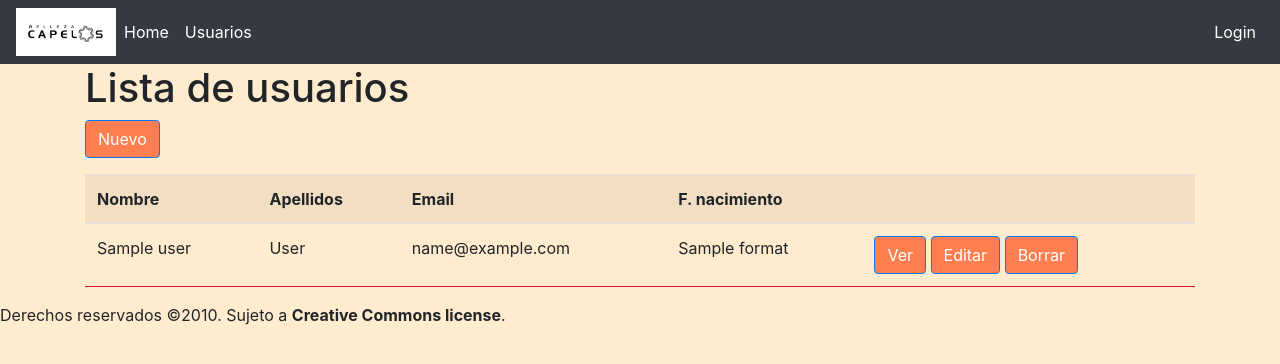
After one commit to Sergio-Lp-G/Peluqueria, a PHP site: template app/views/user/index.php in a window 1280 px wide. The commit adds this page. Shown: the top 364 px of the page. Run offline with PHP 8.4, Linux system fonts and the light colour scheme; the template is opened without the code that fills it: most values are stand-ins (such as "Sample title", 1, 10 or a date in 2020); data that the repository does not hold is empty; some libraries are stand-ins or nearby versions.

Commit message:
Base de datos de usuarios y sus vistas

```diff
--- /dev/null
+++ b/app/views/parts/head.php
@@ -0,0 +1,10 @@
+<!-- Required meta tags -->
+<meta charset="utf-8">
+<meta name="viewport" content="width=device-width, initial-scale=1, shrink-to-fit=no">
+
+<!-- Bootstrap CSS -->
+<link rel="stylesheet" href="https://maxcdn.bootstrapcdn.com/bootstrap/4.0.0/css/bootstrap.min.css" integrity="sha384-Gn5384xqQ1aoWXA+058RXPxPg6fy4IWvTNh0E263XmFcJlSAwiGgFAW/dAiS6JXm" crossorigin="anonymous">
+
+<link rel="stylesheet" type="text/css" href="../css/capelloStyle.css">
+<link rel="shortcut icon" href="../img/BELLEZAcapello-favicon.jpg">
+<title>Peluquería Capelos Belleza</title>
--- a/app/views/parts/header.php
+++ b/app/views/parts/header.php
@@ -1,11 +1,25 @@
-<div id="encabezado">
-    <div id="menu">
-        <img src="../img/BELLEZAcapello-01.jpg" alt="logo">
-        <nav></nav>
+<nav class="navbar navbar-expand-md navbar-dark bg-dark">
+    <!-- <a class="navbar-brand" href="#">App MVC</a> -->
+    <img id="logo" src="../img/BELLEZAcapello-01.jpg" alt="logo">
+    <button class="navbar-toggler" type="button" data-toggle="collapse" data-target="#navbarsExampleDefault" aria-controls="navbarsExampleDefault" aria-expanded="false" aria-label="Toggle navigation">
+        <span class="navbar-toggler-icon"></span>
+    </button>
+
+    <div class="collapse navbar-collapse" id="navbarsExampleDefault">
+        <ul class="navbar-nav mr-auto">
+            <li class="nav-item active">
+                <a class="nav-link" href="<?= PATH."home"?>">Home</a>
+            </li>
+            <li class="nav-item active">
+                <a class="nav-link" href="<?= PATH."user"?>">Usuarios</a>
+            </li>
+        </ul>
+
+        <!-- nuevo -->
+        <ul class="navbar-nav">
+            <li class="nav-item active">
+                <a class="nav-link" href="<?= PATH."/login"?>">Login</a>
+            </li>
+        </ul>
     </div>
-    <div id="info">
-
-    </div>
-    <img src="" alt="foto-carrusel">
-    <div id="cita"></div>
-</div>
+</nav>
--- /dev/null
+++ b/app/views/parts/scripts.php
@@ -0,0 +1,5 @@
+<!-- Optional JavaScript -->
+<!-- jQuery first, then Popper.js, then Bootstrap JS -->
+<script src="https://code.jquery.com/jquery-3.2.1.slim.min.js" integrity="sha384-KJ3o2DKtIkvYIK3UENzmM7KCkRr/rE9/Qpg6aAZGJwFDMVNA/GpGFF93hXpG5KkN" crossorigin="anonymous"></script>
+<script src="https://cdnjs.cloudflare.com/ajax/libs/popper.js/1.12.9/umd/popper.min.js" integrity="sha384-ApNbgh9B+Y1QKtv3Rn7W3mgPxhU9K/ScQsAP7hUibX39j7fakFPskvXusvfa0b4Q" crossorigin="anonymous"></script>
+<script src="https://maxcdn.bootstrapcdn.com/bootstrap/4.0.0/js/bootstrap.min.js" integrity="sha384-JZR6Spejh4U02d8jOt6vLEHfe/JQGiRRSQQxSfFWpi1MquVdAyjUar5+76PVCmYl" crossorigin="anonymous"></script>
--- /dev/null
+++ b/app/views/user/index.php
@@ -0,0 +1,50 @@
+<!doctype html>
+<html lang="es">
+
+<head>
+  <?php require "app/views/parts/head.php" ?>
+</head>
+
+<body>
+
+  <?php require "app/views/parts/header.php" ?>
+
+  <main role="main" class="container">
+    <div class="starter-template">
+      <h1>Lista de usuarios</h1>
+      <p><a href="<?= PATH."/user/create/".$user->id ?>" class="boton btn btn-primary">Nuevo</a></p>
+      <table class="tabla table table-striped table-hover">
+        <tr>
+          <th>Nombre</th>
+          <th>Apellidos</th>
+          <th>Email</th>
+          <th>F. nacimiento</th>
+          <th></th>
+        </tr>
+
+        <?php foreach ($users as $key => $user) { ?>
+          <tr>
+          <td><?php echo $user->name ?></td>
+          <td><?php echo $user->surname ?></td>
+          <td><?php echo $user->email ?></td>
+          <td><?php echo $user->birthdate ? $user->birthdate->format('d-m-Y') : 'nonato' ?></td>
+          <td>
+
+            <a href="<?= PATH."/user/show/".$user->id ?>" class="boton btn btn-primary">Ver </a>
+            <a href="<?= PATH."/user/edit/".$user->id ?>" class="boton btn btn-primary">Editar </a>
+            <a href="<?= PATH."/user/delete/".$user->id ?>" class="boton btn btn-primary">Borrar </a>
+          </td>
+          </tr>
+        <?php } ?>
+      </table>
+
+    </div>
+
+  </main><!-- /.container -->
+  <?php require "app/views/parts/footer.php" ?>
+
+
+</body>
+<?php require "app/views/parts/scripts.php" ?>
+
+</html>
--- a/css/capelloStyle.css
+++ b/css/capelloStyle.css
@@ -1,3 +1,16 @@
 body{
     background-color: blanchedalmond;
 }
+
+#logo {
+    width: 100px;
+}
+
+.boton {
+    background-color: coral;
+}
+
+.tabla td {
+    background-color: transparent;
+    border-bottom: crimson 1px solid;
+}
```
Also changed, not shown: app/views/home.php (+8 -3 lines), app/views/login.php (+5 -3 lines), app/views/parts/_header.php (added, +11 -0 lines), app/views/user/create.php (added, +46 -0 lines), app/views/user/edit.php (added, +56 -0 lines), app/views/user/show.php (added, +30 -0 lines), datos/users.sql (added, +78 -0 lines).
